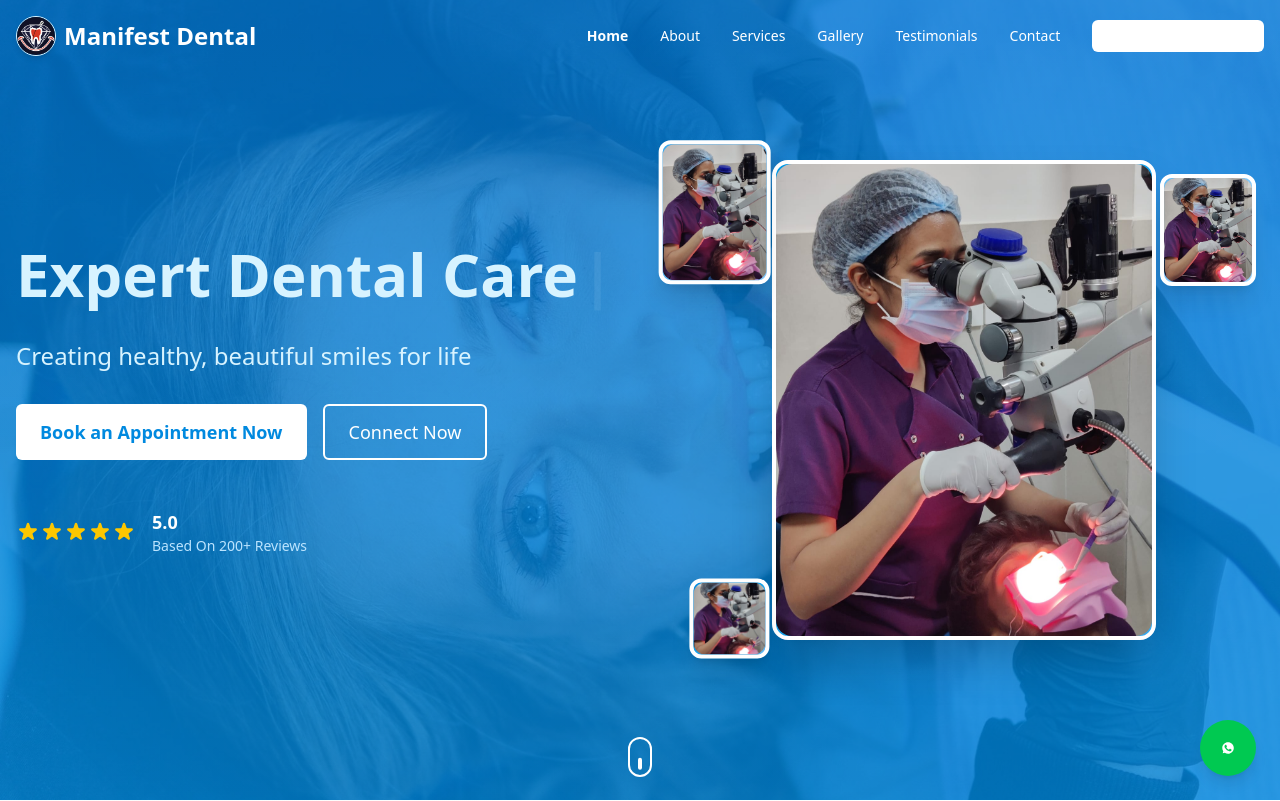
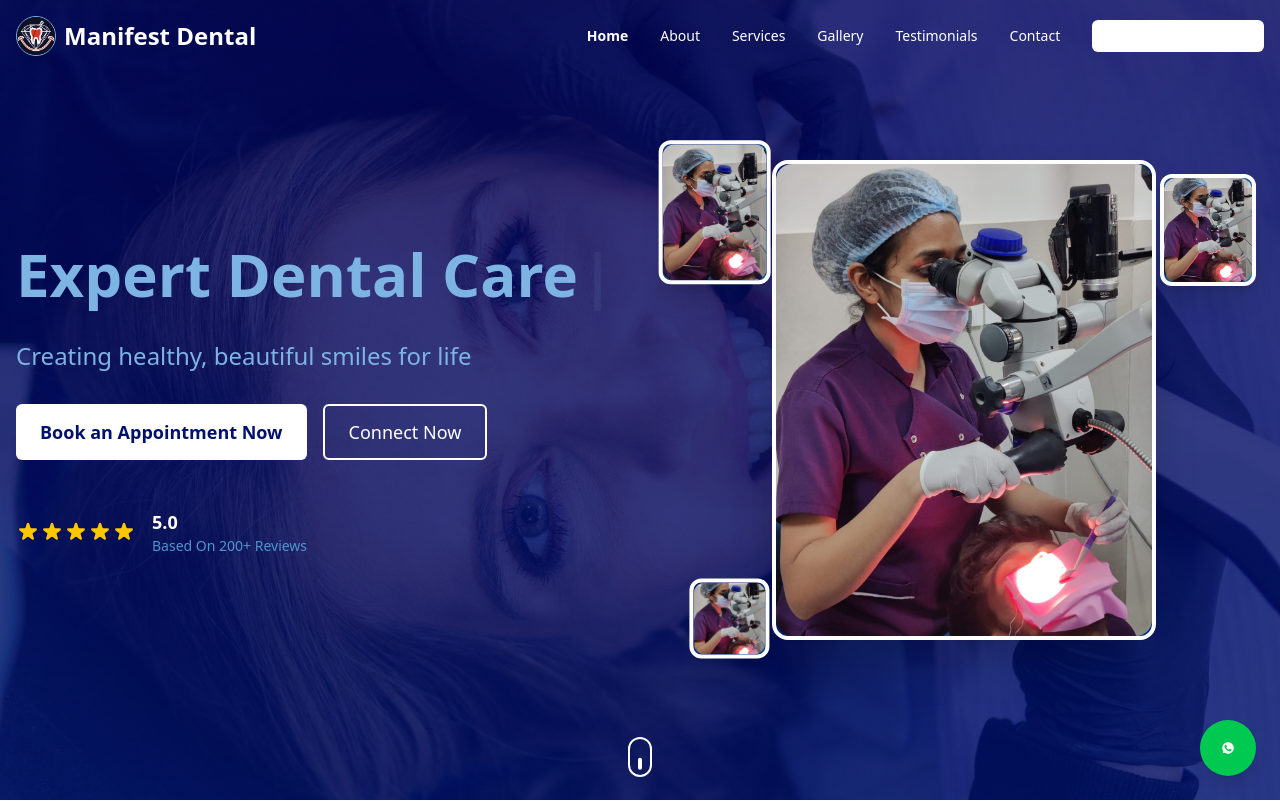
Before and after one commit to AmitDobal/dental-webapp, a React (Vite) app: page / in a window 1280 px wide. Shown: the top 801 px of the page. Built offline with nearby package versions, Linux system fonts and the light colour scheme.

Commit message:
Add new dental logo images and update index.css for improved color definitions; refactor Footer component for better accessibility and styling consistency. Ensure proper formatting and organization of SVG elements in the Footer.

```diff
--- a/src/index.css
+++ b/src/index.css
@@ -1,8 +1,9 @@
-/* Custom base styles */@import "tailwindcss";
+/* Custom base styles */
+@import "tailwindcss";
 
 @theme {
   /* Primary Colors (Blue) */
-  --color-primary-50: oklch(0.98 0.02 240);
+  /* --color-primary-50: oklch(0.98 0.02 240);
   --color-primary-100: oklch(0.95 0.04 240);
   --color-primary-200: oklch(0.9 0.06 240);
   --color-primary-300: oklch(0.85 0.08 240);
@@ -12,7 +13,45 @@
   --color-primary-700: oklch(0.65 0.16 240);
   --color-primary-800: oklch(0.6 0.18 240);
   --color-primary-900: oklch(0.55 0.2 240);
-  --color-primary-950: oklch(0.5 0.22 240);
+  --color-primary-950: oklch(0.5 0.22 240); */
+
+  /* --color-primary-50: oklch(0.98 0.02 270);
+  --color-primary-100: oklch(0.95 0.04 270);
+  --color-primary-200: oklch(0.9 0.06 270);
+  --color-primary-300: oklch(0.85 0.08 270);
+  --color-primary-400: oklch(0.8 0.1 270);
+  --color-primary-500: oklch(0.75 0.12 270);
+  --color-primary-600: oklch(0.7 0.14 270);
+  --color-primary-700: oklch(0.65 0.16 270);
+  --color-primary-800: oklch(0.6 0.18 270);
+  --color-primary-900: oklch(0.55 0.2 270);
+  --color-primary-950: oklch(0.5 0.22 270); */
+
+  /* Primary Colors (Darker Royal Blue) */
+  /* --color-primary-50: oklch(0.93 0.02 270);
+  --color-primary-100: oklch(0.88 0.04 270);
+  --color-primary-200: oklch(0.82 0.06 270);
+  --color-primary-300: oklch(0.76 0.08 270);
+  --color-primary-400: oklch(0.7 0.1 270);
+  --color-primary-500: oklch(0.64 0.12 270);
+  --color-primary-600: oklch(0.58 0.14 270);
+  --color-primary-700: oklch(0.52 0.16 270);
+  --color-primary-800: oklch(0.46 0.18 270);
+  --color-primary-900: oklch(0.4 0.2 270);
+  --color-primary-950: oklch(0.34 0.22 270); */
+
+ /* Primary Colors (Darker Royal Blue) */
+--color-primary-50: oklch(0.85 0.07 245);
+--color-primary-100: oklch(0.75 0.09 245);
+--color-primary-200: oklch(0.65 0.11 245);
+--color-primary-300: oklch(0.55 0.13 245);
+--color-primary-400: oklch(0.45 0.15 245);
+--color-primary-500: oklch(0.38 0.16 245);
+--color-primary-600: oklch(0.32 0.17 245);
+--color-primary-700: oklch(0.28 0.18 245);
+--color-primary-800: oklch(0.24 0.18 245);
+--color-primary-900: oklch(0.20 0.17 245);
+--color-primary-950: oklch(0.16 0.15 245);
 
   /* Secondary Colors (Purple) */
   --color-secondary-50: oklch(0.98 0.02 280);
```
Also changed, not shown: public/images/dental-logo-lg.png (added), public/images/dental-logo.png, src/components/common/AnimatedSection.jsx (line endings or trailing spaces), src/components/common/ClickableMap.jsx (line endings or trailing spaces), src/components/layout/Footer.jsx (indentation only).
